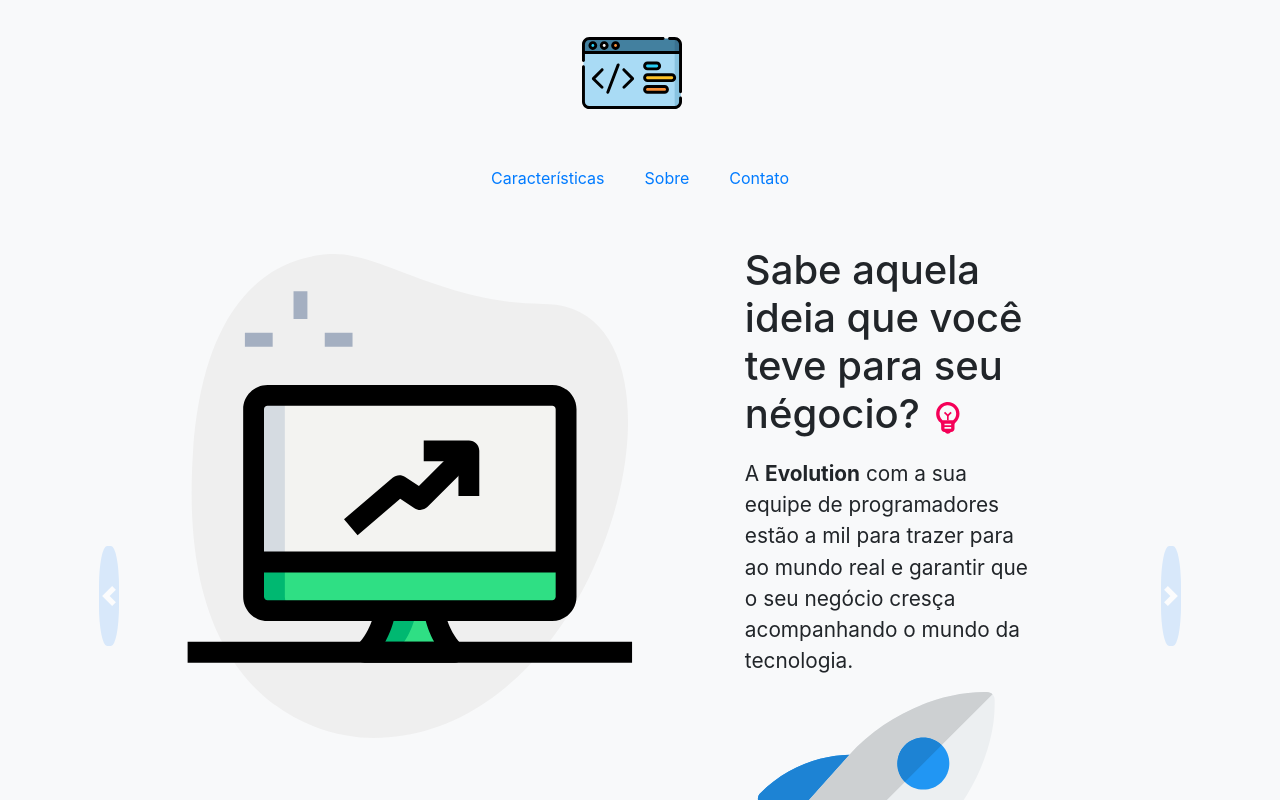
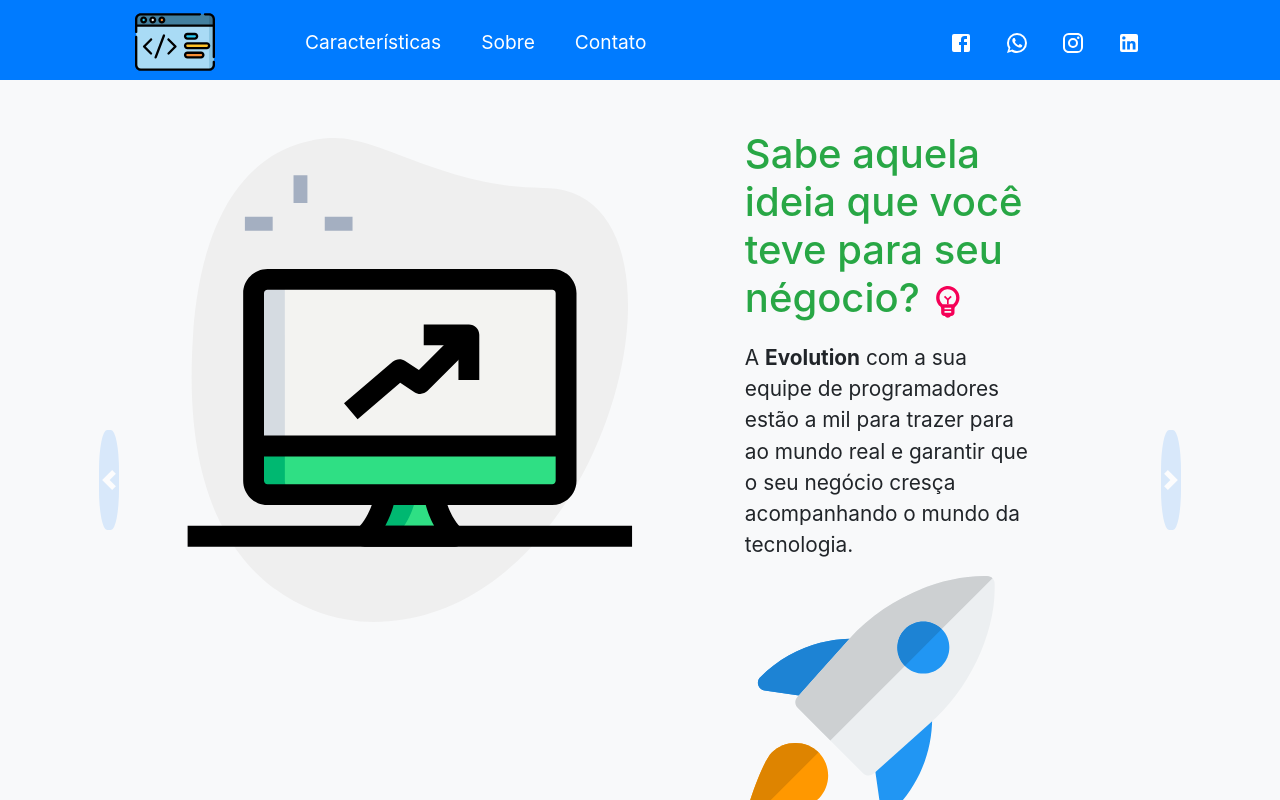
Before and after one commit to raultocantins/evollution, a React (Create React App) app: page / in a window 1280 px wide. Shown: the top 800 px of the page. Built offline with nearby package versions, Linux system fonts and the light colour scheme.

Commit message:
Alteração na nav-bar

```diff
--- a/src/Components/Main.css
+++ b/src/Components/Main.css
@@ -1,215 +1,260 @@
-p{
+p {
     font-size: 1.3rem;
     margin-top: 20px;
 }
-.navbar-nav{
-    flex-direction: row;
-    height: 50px;
-}
-.navbar-nav li{
- padding: 20px;
 
+.navbar {
+    height: 80px;
+    overflow: hidden;
+    padding: 0px;
 }
 
-.navbar img{
-  height: 120px;
-  width: 100px;
-
+.navbar .navbar-container {
+    height: 100%;
+    width: 100%;
 }
 
-.slide{
+.navbar .navbar-container img {
+    height: 80px;
+    width: 150px;
+    padding: 0px;
+}
+
+.navbar .navbar-container li {
+    padding: 20px;
+}
+
+.navbar .navbar-container li a {
+    color: white;
+    font-size: 1.2rem;
+}
+
+.navbar .navbar-nav {
+    flex-direction: row;
+}
+
+.slide {
     height: 70vh;
 }
-.section1{
+
+.section1 {
     height: auto;
     margin: 0px;
+}
 
-}
-.section1 img{
+.section1 img {
     height: 300px;
     width: 100px;
     border-radius: 20%;
     padding: 20px;
 }
-.section1 h3{
+
+.section1 h3 {
     padding: 20px;
     font-size: 1.2rem;
     justify-content: center;
     align-items: center;
     text-align: center
 }
-.section1 li{
+
+.section1 li {
     outline: none;
-  list-style-type:none;
+    list-style-type: none;
     font-size: 1.5rem;
 }
-.section1 .card{
+
+.section1 .card {
     height: 230px;
     overflow: hidden;
     color: rgba(255, 255, 255, 0);
     background-color: #f8f9fa;
+}
 
-
-
-}
-.section1 .card a{
+.section1 .card a {
     height: 60%;
     width: 100%;
     overflow: hidden;
     margin: 0px;
     margin-top: 35px;
     margin-bottom: 15px;
+}
 
-}
-.section1 .card img{
+.section1 .card img {
     padding: 0px;
     height: 100%;
     width: 100%;
     overflow: hidden;
-
-
 }
 
-.section1 .card h1{
+.section1 .card h1 {
     padding-top: 10px;
     height: 40%;
-  margin:auto;
+    margin: auto;
     width: 80%;
     font-size: 18px;
 }
 
-.card:hover{
+.card:hover {
     animation-name: slow;
     animation-duration: 4s;
     animation-iteration-count: 1;
 }
-.carousel{
+
+.carousel {
     height: 100vh;
 }
 
-
-
-
-
-.map{
+.map {
     height: 300px;
     width: 80%;
     border-radius: 25px;
+}
 
+.location {
+    height: 50%;
+}
 
-}
-.location{
-  height:50%;
-}
-.section2{
+.section2 {
     height: 100vh;
 }
-.section2 .describe{
+
+.section2 .describe {
     height: 50%;
     width: 100%;
 }
-.section2 > .home{
+
+.section2>.home {
     height: 100%;
     width: 100%;
 }
-.section2 > .endereco .contato{
+
+.section2>.endereco .contato {
     height: 100%;
 }
-.section2 > .contato{
+
+.section2>.contato {
     height: 100%;
 }
-.section2  h1{
+
+.section2 h1 {
     font-size: 20px;
 }
-#mensagem{
+
+#mensagem {
     height: 150px;
     resize: none;
 }
-#enviar{
+
+#enviar {
     width: 100%;
 }
 
-.icon:hover{
+.icon:hover {
     animation-name: zoom;
     animation-duration: 1s;
     animation-delay: -0.5s;
 }
-.btn:hover{
+
+.btn:hover {
     animation-name: zoombtn;
     animation-delay: -0.5s;
     animation-duration: 1s;
 }
-.img_carousel{
+
+.img_carousel {
     height: 500px;
     width: 500px;
     margin-top: 50px;
 }
-.h1_carousel{
+
+.h1_carousel {
     margin-top: 50px;
+    color: #28a745!important;
 }
-.foguete{
+
+.foguete {
     height: 250px;
     width: 250px;
 }
-.carousel .setas{
 
-  background-color:#007bff42;
+.carousel .setas {
+    background-color: #007bff42;
     height: 100px;
     border-radius: 40%;
 }
 
-
-
 @keyframes slow {
-    from {height: 200px;box-shadow: 0px 0px 0px;}
-    to {height:290px;background-color: white;color: black;box-shadow: 10px 10px 8px #888888;}
-
+    from {
+        height: 200px;
+        box-shadow: 0px 0px 0px;
+    }
+    to {
+        height: 290px;
+        background-color: white;
+        color: black;
+        box-shadow: 10px 10px 8px #888888;
+    }
 }
 
-@keyframes zoom{
-  from{}
-  to{font-size: 30px; }
+@keyframes zoom {
+    from {}
+    to {
+        font-size: 30px;
     }
-@keyframes zoombtn{
-  from{}
-  to{font-size: 20px; }
 }
 
-@media(max-width:1024px){
-  .section1 .card h1{
+@keyframes zoombtn {
+    from {}
+    to {
+        font-size: 20px;
+    }
+}
+
+@media(max-width:1024px) {
+    .section1 .card h1 {
         width: 100%;
         font-size: 15px;
     }
-    .cards{
+    .cards {
         margin-top: 0px;
     }
-   .carousel{
+    .carousel {
         height: 90vh;
     }
-    .section1 .card{
+    .section1 .card {
         overflow: hidden;
         color: rgba(255, 255, 255, 0);
         background-color: #f8f9fa;
     }
-            .contact{
+    .contact {
         display: none;
     }
-
-.img_carousel{
+    .img_carousel {
         height: 500px;
         width: 100%;
         margin: 0px;
         padding: 0px;
     }
-.carousel h1{
+    .carousel h1 {
         font-size: 25px;
     }
     .carousel p {
         font-size: 15px;
     }
-.carousel .foguete{
+    .carousel .foguete {
         height: 105px;
         width: 105px;
     }
-
+    .navbar .navbar-container img {
+        height: 80px;
+        width: 80px;
+        padding: 0px;
     }
+    .navbar .navbar-container li {
+        padding: 10px;
+    }
+    .navbar .navbar-container li a {
+        color: white;
+        font-size: 1.0rem;
+    }
+}
--- a/src/Components/Main.jsx
+++ b/src/Components/Main.jsx
@@ -20,6 +20,10 @@ import EmojiObjectsOutlinedIcon from '@material-ui/icons/EmojiObjectsOutlined';
 import Foguete from '../Assets/foguete.svg'
 import Seguro from '../Assets/seguro.svg'
 import Seguranca from '../Assets/seguranca.svg'
+import FacebookIcon from '@material-ui/icons/Facebook';
+import WhatsAppIcon from '@material-ui/icons/WhatsApp';
+import InstagramIcon from '@material-ui/icons/Instagram';
+import LinkedInIcon from '@material-ui/icons/LinkedIn';
 export default class Main extends React.Component {
     state = {
         text_perfil: "Meu nome é alex, sou desenvolvedor Fullstack para web,atualmente tenho alguns projetos em desenvolvimento que estão disponiveisno github que você pode dar uma conferida na seção meus projetos"
@@ -34,14 +38,15 @@ export default class Main extends React.Component {
 
     header() {
         return (
-            <div className="navbar d-flex flex-column ">
-                <a className="navbar-brand" href="/" id="brand">
+
+            <div className="navbar bg-primary d-flex justify-content-center ">
+                <div className="container   navbar-container row d-flex justify-content-left">
+                    <a className="navbar-brand" href="/" id="brand" className="col-md-2 col-2">
                         <img src={Brand} alt="brand" id="imgbrand" />
                     </a>
-                <ul className="navbar-nav  text-center ">
-
-
-                    <li className="nav-item ">
+                    <div className="col-md-7 col-8">
+                        <ul className="navbar-nav  ">
+                            <li className="nav-item active">
                                 <a className="nav-link" href="projetos">Características</a>
                             </li>
                             <li className="nav-item">
@@ -51,6 +56,18 @@ export default class Main extends React.Component {
                                 <a className="nav-link " href="contato">Contato</a>
                             </li>
                         </ul>
+
+                    </div>
+                    <div className="col-md-3 col-2">
+                        <a href="/" style={{color:'white'}} className="p-3"><FacebookIcon/></a>
+                        <a href="/" style={{color:'white'}} className="p-3">< WhatsAppIcon/></a>
+                        <a href="/" style={{color:'white'}} className="p-3"><InstagramIcon/></a>
+                        <a href="/" style={{color:'white'}} className="p-3"><LinkedInIcon/></a>
+
+                    </div>
+
+
+                </div>
             </div>
         );
     }
@@ -198,9 +215,9 @@ EzJzM3LjAiUyA0OMKwMTknMTAuNiJX!5e0!3m2!1spt-BR!2sbr!4v1592566279300!5m2!1spt-BR!
                             <div className="row d-flex justify-content-center carousel">
                                 <img src={Store} alt="casa" className="col-md-6 img_carousel col-6 " />
                                 <div className="div col-md-3 col-6 ">
-                                    <h1 className="h1_carousel">Sabe aquela ideia que você teve para seu négocio?<EmojiObjectsOutlinedIcon  className="ml-2" style={{ fontSize: 40}} color="secondary" /></h1>
+                                    <h1 className="h1_carousel ">Sabe aquela ideia que você teve para seu négocio?<EmojiObjectsOutlinedIcon className="ml-2" style={{ fontSize: 40 }} color="secondary" /></h1>
                                     <p>A <strong>Evolution</strong> com a sua equipe de programadores estão a mil para trazer para ao mundo real e garantir que o seu negócio cresça acompanhando o mundo da tecnologia.</p>
-                                    <img src={Foguete} alt="foguete" className="foguete"/>
+                                    <img src={Foguete} alt="foguete" className="foguete" />
                                 </div>
                             </div>
                         </div>
@@ -208,9 +225,9 @@ EzJzM3LjAiUyA0OMKwMTknMTAuNiJX!5e0!3m2!1spt-BR!2sbr!4v1592566279300!5m2!1spt-BR!
                             <div className="row d-flex justify-content-center carousel">
                                 <img src={Seguro} alt="seguro" className="col-md-6 img_carousel col-6" />
                                 <div className="div col-md-3 col-6 ">
-                                    <h1 className="h1_carousel">Banco de dados e Apis 100% seguros.<EmojiObjectsOutlinedIcon  className="ml-2" style={{ fontSize: 40}} color="secondary" /></h1>
+                                    <h1 className="h1_carousel">Banco de dados e Apis 100% seguros.<EmojiObjectsOutlinedIcon className="ml-2" style={{ fontSize: 40 }} color="secondary" /></h1>
                                     <p>Pensando na segurança da aplicação nós da <strong>Evolution</strong> estamos sempre buscando o melhor serviço de hospedagem para proteger não só os dados do seu négocio mais também a extrutura de toda aplicação.</p>
-                                    <img src={Seguranca} alt="seguranca" className="foguete"/>
+                                    <img src={Seguranca} alt="seguranca" className="foguete" />
                                 </div>
                             </div>
                         </div>
@@ -218,9 +235,9 @@ EzJzM3LjAiUyA0OMKwMTknMTAuNiJX!5e0!3m2!1spt-BR!2sbr!4v1592566279300!5m2!1spt-BR!
                             <div className="row d-flex justify-content-center carousel">
                                 <img src={Store} alt="casa" className="col-md-6 img_carousel col-6" />
                                 <div className="div col-md-3 col-6 ">
-                                    <h1 className="h1_carousel">Sabe aquela ideia que você teve para seu négocio?<EmojiObjectsOutlinedIcon  className="ml-2" style={{ fontSize: 40}} color="secondary" /></h1>
+                                    <h1 className="h1_carousel">Sabe aquela ideia que você teve para seu négocio?<EmojiObjectsOutlinedIcon className="ml-2" style={{ fontSize: 40 }} color="secondary" /></h1>
                                     <p>A <strong>evollution</strong> com a sua equipe de programadores estão a mil para trazer para ao mundo real e garantir que o seu negócio cresça acompanhando o mundo da tecnologia.</p>
-                                    <img src={Foguete} alt="foguete" className="foguete"/>
+                                    <img src={Foguete} alt="foguete" className="foguete" />
                                 </div>
                             </div>
                         </div>
```
Lines whose indentation alone changed are shown as unchanged.
